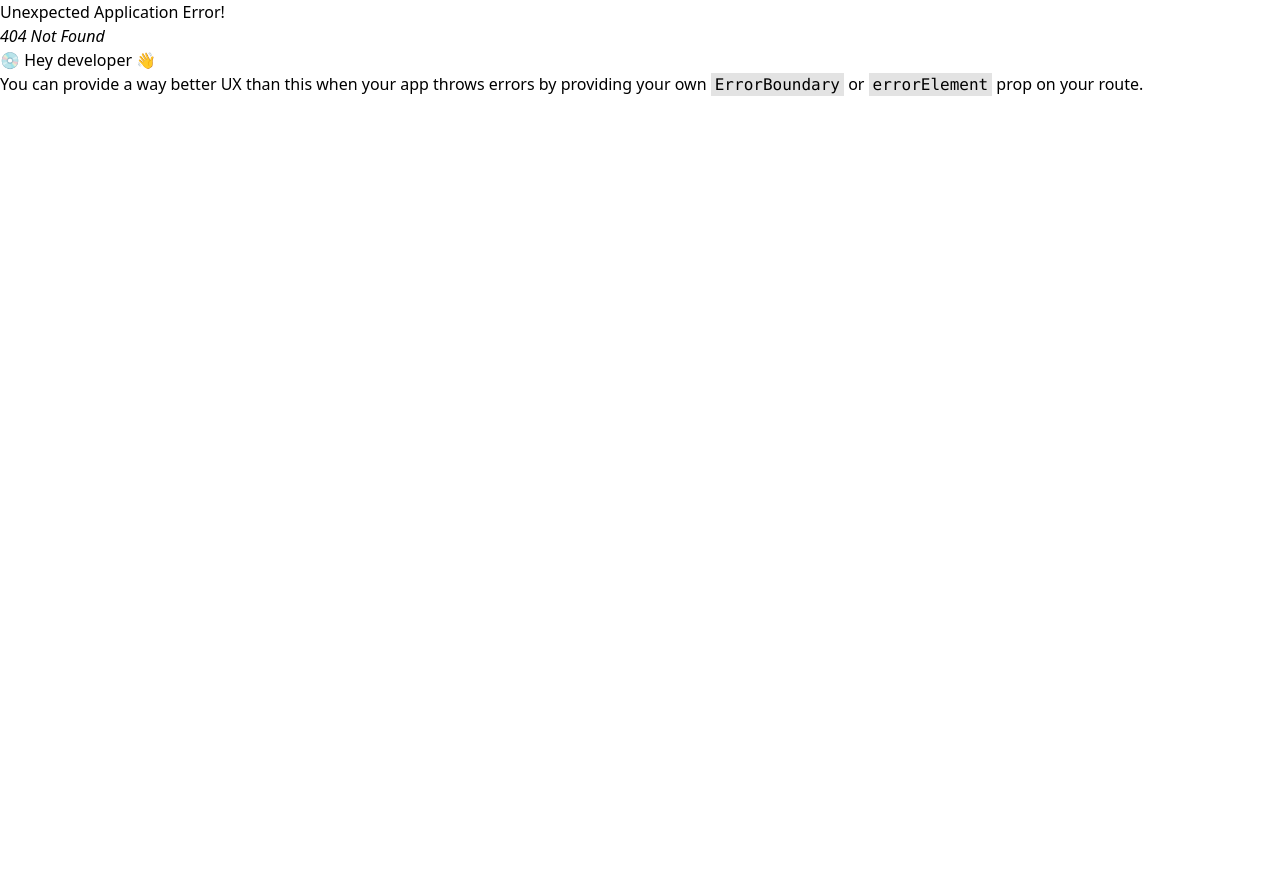
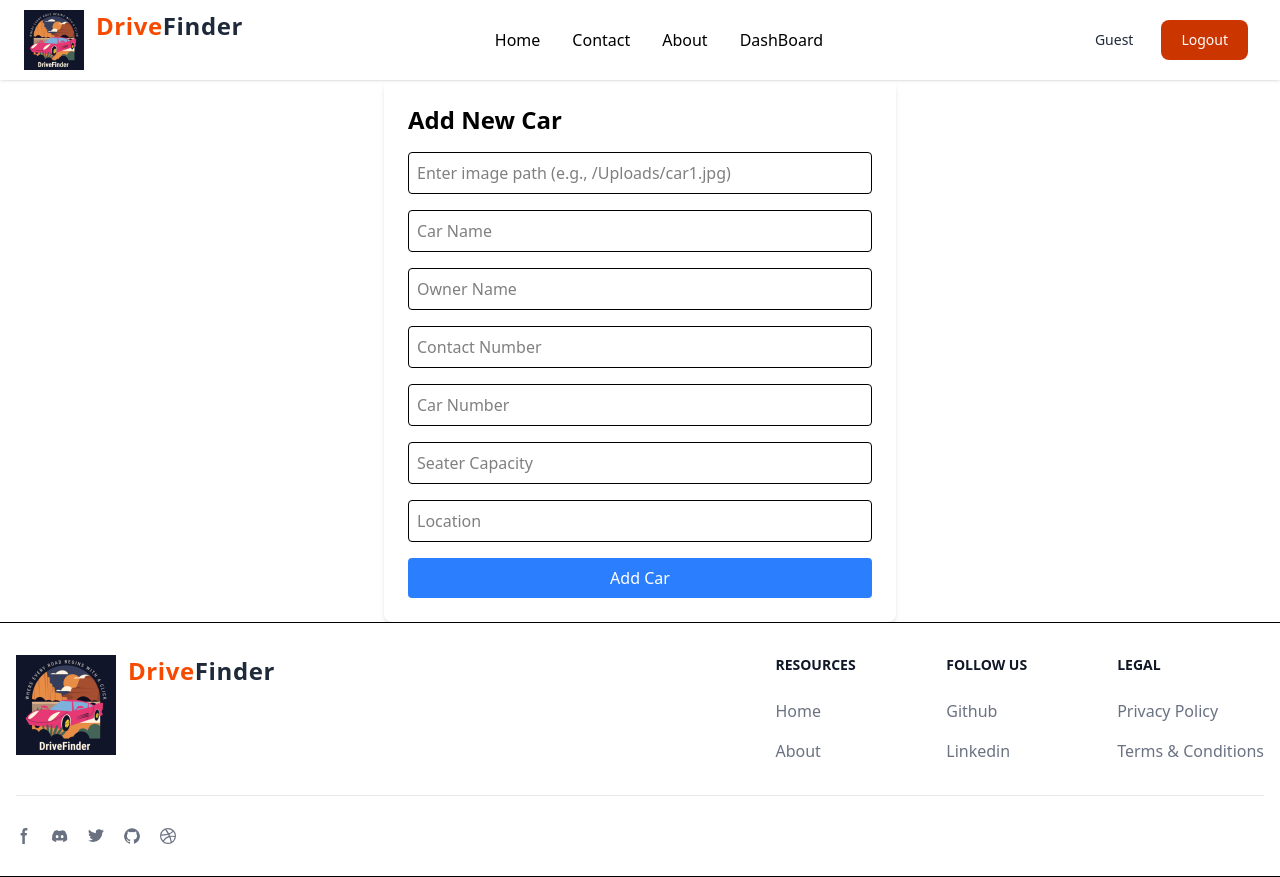
Before and after one commit to anikettikkal/DriveFinder, a React app in the folder DriveFinder/: page /dashboard in a window 1280 px wide. Before the commit this address had no page. Before the commit the page ends 800 px from the top, so only its background shows below. Built offline with nearby package versions, Linux system fonts and the light colour scheme; sample sign-in values are in the browser's storage; the HTML template or start-up script is replaced by a standard one.

Commit message:
done successfully

```diff
--- a/DriveFinder/src/Components/Header/Header.jsx
+++ b/DriveFinder/src/Components/Header/Header.jsx
@@ -82,13 +82,13 @@ export default function Header() {
                                 </NavLink>
                             </li>
                             <li>
-                                <NavLink to="#Suggestions"
+                                <NavLink to="/dashboard"
 
                                     className={() =>
                                         `block py-2 pr-4 pl-3 duration-200 border-b border-gray-100 hover:bg-gray-50 lg:hover:bg-transparent lg:border-0 hover:text-orange-700 lg:p-0`
                                     }
                                 >
-                                    Suggestion
+                                    DashBoard
                                 </NavLink>
                             </li>
 
--- /dev/null
+++ b/DriveFinder/src/Dashboard/DashBoard.jsx
@@ -0,0 +1,79 @@
+import React from "react";
+import { useEffect, useState } from "react";
+import axios from "axios";
+import { useNavigate } from "react-router-dom"; // If using React Router
+
+const Dashboard = () => {
+    const [carData, setCarData] = useState({
+        CarImage: "",
+        carname: "",
+        OwnerName: "",
+        contactNumber: "",
+        CarNumber: "",
+        seater: "",
+        location: "",
+    });
+
+    const navigate = useNavigate(); // Redirect non-admin users
+    const userRole = localStorage.getItem("role"); // Get role from local storage
+
+    useEffect(() => {
+        if (userRole !== "admin") {
+            alert("Access denied! Only admins can access the dashboard.");
+            navigate("/home"); // Redirect to home page or any other page
+        }
+    }, [userRole, navigate]);
+
+    const handleChange = (e) => {
+        setCarData({ ...carData, [e.target.name]: e.target.value });
+    };
+
+    const handleSubmit = async (e) => {
+        e.preventDefault();
+        try {
+            const res = await axios.post("http://localhost:3000/RentalCar", carData);
+            if (res.data.status) {
+                alert("Car added successfully!");
+                setCarData({
+                    CarImage: "",
+                    carname: "",
+                    OwnerName: "",
+                    contactNumber: "",
+                    CarNumber: "",
+                    seater: "",
+                    location: "",
+                });
+            } else {
+                alert("Error adding car.");
+            }
+        } catch (error) {
+            console.error("Error adding car:", error);
+        }
+    };
+
+    return (
+        <div className="p-6 bg-white rounded-lg shadow-md max-w-lg mx-auto">
+            <h2 className="text-2xl font-bold mb-4">Add New Car</h2>
+            <form onSubmit={handleSubmit} className="space-y-4">
+                <input
+                    type="text"
+                    name="CarImage"
+                    value={carData.CarImage}
+                    onChange={handleChange}
+                    placeholder="Enter image path (e.g., /Uploads/car1.jpg)"
+                    className="w-full p-2 border rounded"
+                    required
+                />
+                <input type="text" name="carname" value={carData.carname} onChange={handleChange} placeholder="Car Name" className="w-full p-2 border rounded" required />
+                <input type="text" name="OwnerName" value={carData.OwnerName} onChange={handleChange} placeholder="Owner Name" className="w-full p-2 border rounded" required />
+                <input type="text" name="contactNumber" value={carData.contactNumber} onChange={handleChange} placeholder="Contact Number" className="w-full p-2 border rounded" required />
+                <input type="text" name="CarNumber" value={carData.CarNumber} onChange={handleChange} placeholder="Car Number" className="w-full p-2 border rounded" required />
+                <input type="text" name="seater" value={carData.seater} onChange={handleChange} placeholder="Seater Capacity" className="w-full p-2 border rounded" required />
+                <input type="text" name="location" value={carData.location} onChange={handleChange} placeholder="Location" className="w-full p-2 border rounded" required />
+                <button type="submit" className="bg-blue-500 text-white p-2 rounded w-full">Add Car</button>
+            </form>
+        </div>
+    );
+};
+
+export default Dashboard;
--- a/DriveFinder/src/MainCarsCard/RentalCard.jsx
+++ b/DriveFinder/src/MainCarsCard/RentalCard.jsx
@@ -1,6 +1,5 @@
-import React from "react";
+import React, { useState } from "react";
 import PropTypes from "prop-types";
-import { useState } from "react";
 
 const RentalCard = ({ car, userRole, onDelete, onEdit }) => {
   const [showModal, setShowModal] = useState(false);
@@ -12,33 +11,43 @@ const RentalCard = ({ car, userRole, onDelete, onEdit }) => {
 
   const handleUpdate = () => {
     onEdit(updatedCar);
-    setShowModal(false); // Close modal after update
+    setShowModal(false);
   };
 
   return (
-    <div className="bg-white rounded-2xl shadow-lg p-4">
-      <img
-        src={car.CarImage}
-        alt={car.carname}
-        className="w-full h-40 object-cover rounded-md"
-      />
-      <h2 className="text-xl font-semibold mt-3">{car.carname}</h2>
-      <p className="text-gray-600">Owner: {car.OwnerName}</p>
-      <p className="text-gray-600">Seats: {car.seater}</p>
-      <p className="text-gray-600">Location: {car.location}</p>
-      <p className="text-gray-800 font-bold mt-2">📞 {car.contactNumber}</p>
+    <div className="bg-white shadow-lg rounded-xl overflow-hidden transition-transform transform hover:scale-105 flex flex-col">
+      {/* Car Image */}
+      <div style={{textAlign:'center',marginLeft:"auto",marginRight:"auto",marginTop:'20px',height:'200px',width:'300px',border:'5x solid black'}}>
+        <img
+          style={{aspectRatio:'3/2',objectFit:'contain'}}
+          src={car.CarImage}
+          alt="Car"
+          onError={(e) => (e.target.src = "/Uploads/default.jpg")}
+        />
+      </div>
 
-      {/* Only show buttons if user is admin */}
+      {/* Card Content */}
+      <div className="p-4 flex-grow">
+        <h2 className="text-lg font-bold text-gray-900">{car.carname}</h2>
+        <p className="text-gray-600">🚘 Owner: {car.OwnerName}</p>
+        <p className="text-gray-600">🛋 Seats: {car.seater}</p>
+        <p className="text-gray-600">📍 Location: {car.location}</p>
+        <p className="text-gray-800 font-bold mt-2 flex items-center">
+          📞 <span className="ml-2">{car.contactNumber}</span>
+        </p>
+      </div>
+
+      {/* Admin Buttons (Edit & Delete) */}
       {userRole === "admin" && (
-        <div className="mt-4 flex gap-3">
+        <div className="p-4 flex justify-between">
           <button
-            className="bg-blue-500 text-white px-3 py-1 rounded-md"
+            className="bg-white-600 text-black border-2 px-4 py-2 rounded-lg hover:bg-blue-800 transition w-1/2"
             onClick={() => setShowModal(true)}
           >
             Edit
-          </button>
+          </button> &nbsp;&nbsp;
           <button
-            className="bg-red-500 text-white px-3 py-1 rounded-md"
+            className="bg-black text-white px-4 py-2 rounded-lg  transition w-1/2"
             onClick={() => onDelete(car._id)}
           >
             Delete
@@ -48,8 +57,8 @@ const RentalCard = ({ car, userRole, onDelete, onEdit }) => {
 
       {/* Edit Modal */}
       {showModal && (
-        <div className="fixed inset-0 flex items-center justify-center bg-black bg-opacity-50">
-          <div className="bg-white p-6 rounded-lg shadow-md">
+        <div className="fixed inset-0 flex items-center justify-center bg-black bg-opacity-50 z-50">
+          <div className="bg-white p-6 rounded-lg shadow-lg w-96">
             <h2 className="text-xl font-bold mb-4">Edit Car</h2>
             <input
               type="text"
@@ -101,13 +110,13 @@ const RentalCard = ({ car, userRole, onDelete, onEdit }) => {
             />
             <div className="flex gap-3 mt-4">
               <button
-                className="bg-green-500 text-white px-4 py-2 rounded-md"
+                className="bg-green-500 text-white px-4 py-2 rounded-lg hover:bg-green-700 transition w-1/2"
                 onClick={handleUpdate}
               >
                 Save
               </button>
               <button
-                className="bg-gray-500 text-white px-4 py-2 rounded-md"
+                className="bg-gray-500 text-white px-4 py-2 rounded-lg hover:bg-gray-700 transition w-1/2"
                 onClick={() => setShowModal(false)}
               >
                 Cancel
--- a/DriveFinder/src/Views/RentalCars/RentalCars.jsx
+++ b/DriveFinder/src/Views/RentalCars/RentalCars.jsx
@@ -47,7 +47,7 @@ const RentalCars = () => {
   return (
     <div className="container mx-auto px-4 py-6">
       <h1 className="text-3xl font-bold text-center mb-6">Available Cars</h1>
-      <div className="grid sm:grid-cols-2 md:grid-cols-3 lg:grid-cols-4 gap-6">
+      <div className="grid grid-cols-1 sm:grid-cols-2 md:grid-cols-3 lg:grid-cols-4 gap-6">
         {cars.map((car) => (
           <RentalCard
             key={car._id}
--- a/DriveFinder/src/main.jsx
+++ b/DriveFinder/src/main.jsx
@@ -12,6 +12,7 @@ import Emergency from './Views/Emergency/Emergenc.jsx'
 import Trip from './Views/Trip/Trip.jsx'
 import Signup from './Components/Signup/Signup.jsx'
 import Login from './Components/Login/Login.jsx'
+import Dashboard from './Dashboard/DashBoard.jsx'
 
 
 const router = createBrowserRouter([
@@ -44,6 +45,10 @@ const router = createBrowserRouter([
       {
         path:"rentalCars",
         element:<RentalCars />
+      },
+      {
+        path:'dashboard',
+        element:<Dashboard />
       }
     ]
   }
```
Also changed, not shown: DriveFinder/public/uploads/bolero.jpg (added).
